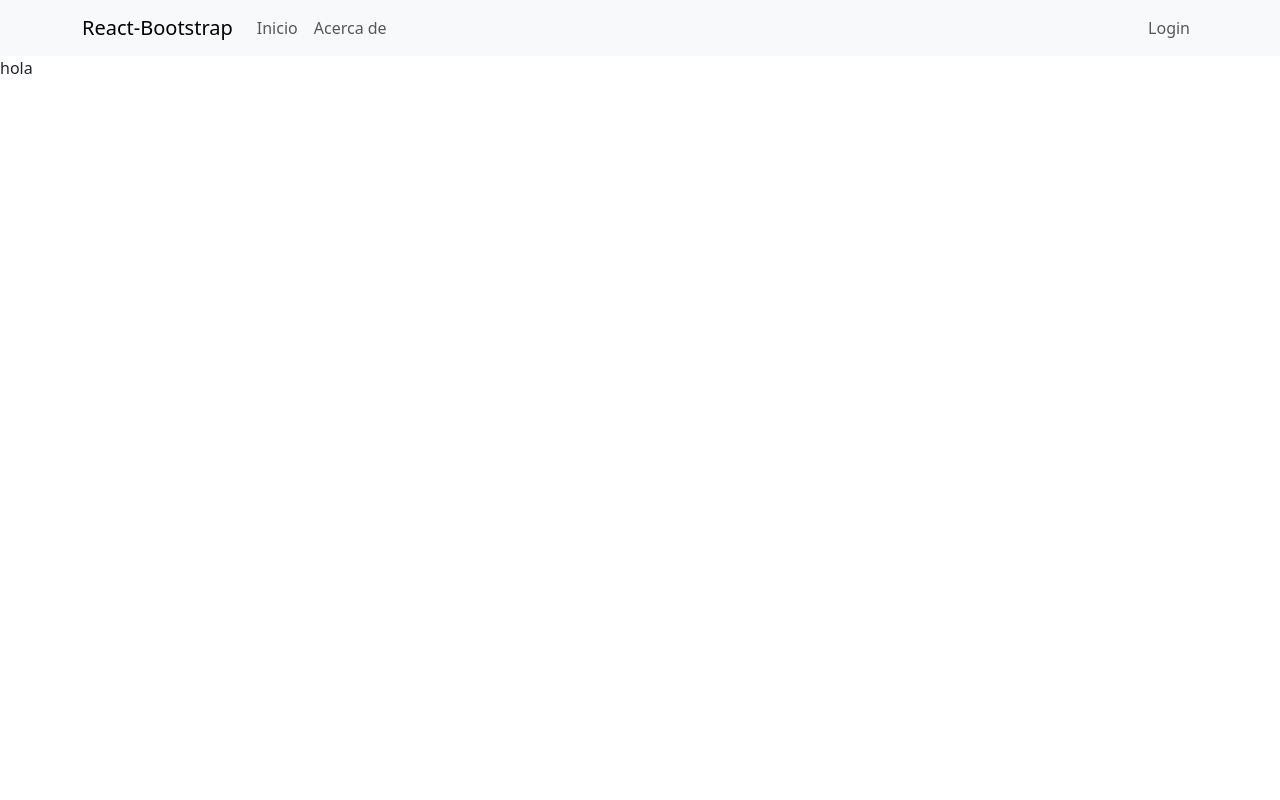
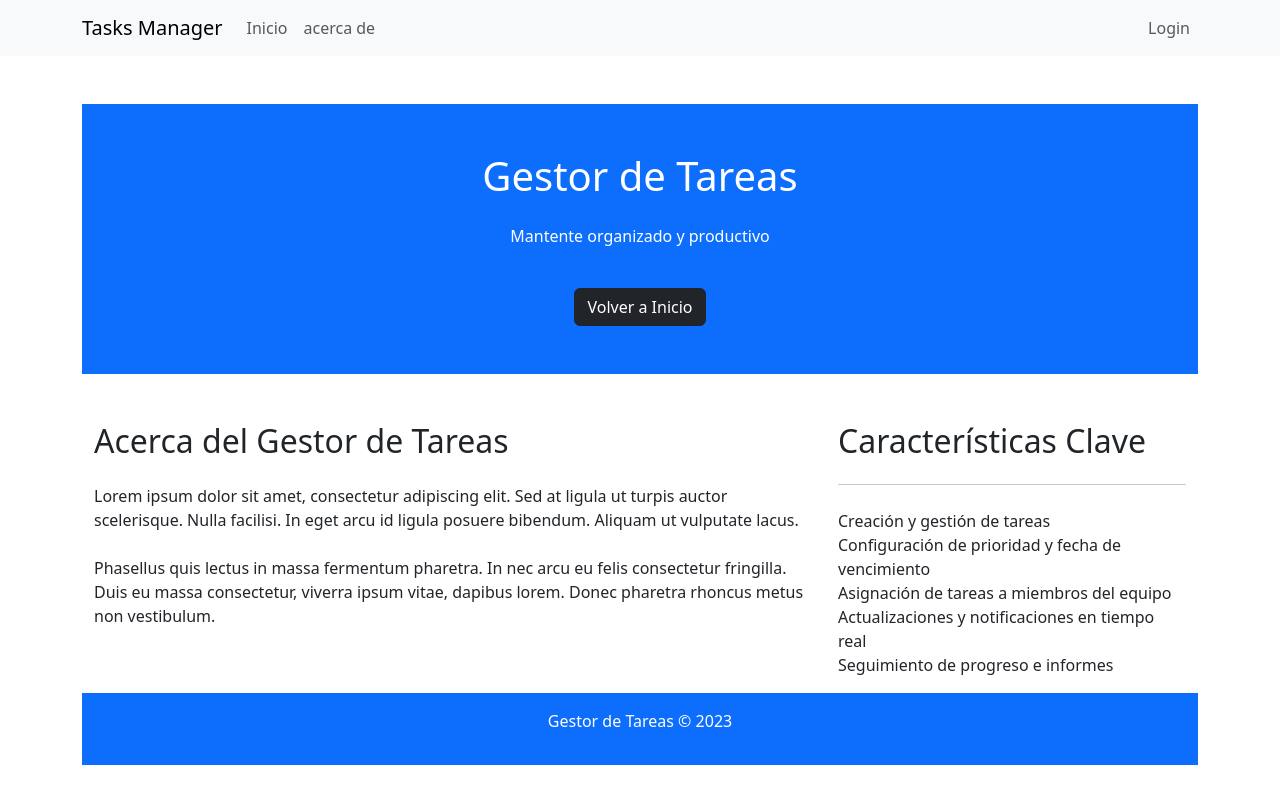
Before and after one commit to carlos060798/GESTORDETASK, a React (Vite) app in the folder front/: page /about in a window 1280 px wide. Built offline with nearby package versions, Linux system fonts and the light colour scheme.

Commit message:
version 05

```diff
--- a/front/src/componetes/Admin.jsx
+++ b/front/src/componetes/Admin.jsx
@@ -1,6 +1,11 @@
+import { Outlet } from "react-router-dom";
+import NabarAdmin from "./generales/NavbarAdmin";
+
+
 function LayautAdmin() {
     return (<>
-
+      <NabarAdmin/>
+    <Outlet/>
     </>  );
 }
 
--- a/front/src/componetes/generales/Login.jsx
+++ b/front/src/componetes/generales/Login.jsx
@@ -1,7 +1,47 @@
+import { Link } from "react-router-dom";
+
 function  Section() {
     return (
     <>
-     login
+           <div className="container my-5">
+        <h1 className="text-center fw-bold  text-primary">lNICIO DE SECCION</h1>
+        <div className="row justify-content-center">
+          <div className="col-md-10 mx-auto col-lg-5">
+            <form
+              className="p-4 p-md-5 border rounded-3 bg-body-tertiary"
+
+            >
+              <div className="form-floating mb-3">
+                <input
+                  type="email"
+                  className="form-control"
+                  placeholder="name@example.com"
+                  name="email"
+                />
+                <label htmlFor="floatingInput">Email address</label>
+              </div>
+              <div className="form-floating mb-3">
+                <input
+                  type="password"
+                  className="form-control"
+                  placeholder="Password"
+                  name="password"
+
+                />
+                <label htmlFor="floatingPassword">Password</label>
+              </div>
+             <Link to="/admin"> <button className="w-100 btn btn-lg btn-primary" >
+
+                Login
+              </button>
+              </Link>
+              <hr className="my-4" />
+
+              <small className="text-body-secondary"></small>
+            </form>
+          </div>
+        </div>
+      </div>
 
 
     </> );
--- a/front/src/componetes/generales/Navbar.jsx
+++ b/front/src/componetes/generales/Navbar.jsx
@@ -8,12 +8,12 @@ function Menu() {
   return (
     <Navbar collapseOnSelect expand="lg" className="bg-body-tertiary">
       <Container>
-        <Navbar.Brand href="#home">React-Bootstrap</Navbar.Brand>
+        <Navbar.Brand href="#home">Tasks Manager </Navbar.Brand>
         <Navbar.Toggle aria-controls="responsive-navbar-nav" />
         <Navbar.Collapse className="text-center" id="responsive-navbar-nav">
           <Nav className="me-auto">
           <Link to="/inicio" className="nav-link">Inicio</Link>
-            <Link to="/about" className="nav-link">Acerca de</Link>
+            <Link to="/about" className="nav-link">acerca de</Link>
 
 
 
--- a/front/src/componetes/generales/NavbarAdmin.jsx
+++ b/front/src/componetes/generales/NavbarAdmin.jsx
@@ -1,7 +1,37 @@
 function NabarAdmin() {
     return (<>
-
-    </>  );
+<nav className="navbar navbar-expand-lg bg-body-tertiary">
+  <div className="container">
+    <a className="navbar-brand" href="#">Navbar</a>
+    <button className="navbar-toggler" type="button" data-bs-toggle="collapse" data-bs-target="#navbarNavDropdown" aria-controls="navbarNavDropdown" aria-expanded="false" aria-label="Toggle navigation">
+      <span className="navbar-toggler-icon"></span>
+    </button>
+    <div className="collapse navbar-collapse justify-content-end" id="navbarNavDropdown">
+      <ul className="navbar-nav">
+        <li className="nav-item">
+          <a className="nav-link active" aria-current="page" href="#">Home</a>
+        </li>
+        <li className="nav-item">
+          <a className="nav-link" href="#">Features</a>
+        </li>
+        <li className="nav-item">
+          <a className="nav-link" href="#">Pricing</a>
+        </li>
+        <li className="nav-item dropdown">
+          <a className="nav-link dropdown-toggle" href="#" role="button" data-bs-toggle="dropdown" aria-expanded="false">
+            Dropdown link
+          </a>
+          <ul className="dropdown-menu">
+            <li><a className="dropdown-item" href="#">Action</a></li>
+            <li><a className="dropdown-item" href="#">Another action</a></li>
+            <li><a className="dropdown-item" href="#">Something else here</a></li>
+          </ul>
+        </li>
+      </ul>
+    </div>
+  </div>
+</nav>
+    </>  )
 }
 
 export default NabarAdmin;
--- a/front/src/pages/About.jsx
+++ b/front/src/pages/About.jsx
@@ -1,7 +1,55 @@
+import React from 'react';
+import { Link } from 'react-router-dom';
+
 function Nosotros() {
-    return ( <>
-        hola
-    </> );
+  return (
+    <>
+        <>
+      <div className="mt-5 container">
+      <div className="bg-primary text-white text-center py-5">
+        <h1 className="text-4xl font-bold">Gestor de Tareas</h1>
+        <p className="text-xl mt-4">Mantente organizado y productivo</p>
+        <Link to="/" className="mt-4">
+          <button className="btn btn-dark mt-4">Volver a Inicio</button>
+        </Link>
+      </div>
+
+      <div className="container mt-5">
+        <div className="row">
+          <div className="col-md-8">
+            <h2 className="text-2xl font-bold">Acerca del Gestor de Tareas</h2>
+            <p className="mt-4">
+              Lorem ipsum dolor sit amet, consectetur adipiscing elit. Sed at ligula ut turpis auctor scelerisque. Nulla
+              facilisi. In eget arcu id ligula posuere bibendum. Aliquam ut vulputate lacus.
+            </p>
+            <p className="mt-4">
+              Phasellus quis lectus in massa fermentum pharetra. In nec arcu eu felis consectetur fringilla. Duis eu
+              massa consectetur, viverra ipsum vitae, dapibus lorem. Donec pharetra rhoncus metus non vestibulum.
+            </p>
+          </div>
+
+          <div className="col-md-4">
+            <h2 className="text-2xl font-bold">Características Clave</h2>
+            <hr className="mt-4" />
+            <ul className="mt-4 list-unstyled">
+              <li>Creación y gestión de tareas</li>
+              <li>Configuración de prioridad y fecha de vencimiento</li>
+              <li>Asignación de tareas a miembros del equipo</li>
+              <li>Actualizaciones y notificaciones en tiempo real</li>
+              <li>Seguimiento de progreso e informes</li>
+            </ul>
+          </div>
+        </div>
+      </div>
+
+      <div className="bg-primary text-white text-center py-3">
+        <p className="font-semibold text-2xl">Gestor de Tareas © 2023</p>
+      </div>
+    </div>
+    </>
+
+ </>
+  );
 }
 
 export default Nosotros;
--- a/front/src/pages/Inicio.jsx
+++ b/front/src/pages/Inicio.jsx
@@ -1,7 +1,21 @@
+import React from "react";
+import { Link } from "react-router-dom";
+
 function Home() {
-    return (<>
-    inicio
-    </>  );
+  return (
+    <div className="mt-5">
+      <div className="bg-primary text-white text-center py-5 mt-3rem">
+        <h1 className="text-xl font-bold">TaskManager</h1>
+        <p className="text-xl mt-4">Mantente organizada y productiva</p>
+        <Link to="/listtask" className="mt-4">
+          <button className="btn btn-dark mt-4">Empezar</button>
+        </Link>
+        <div className="text-blue-500 text-center py-3 mt-8">
+          <p className="font-semibold text-xl mb-0">Task Manager &copy; 2023</p>
+        </div>
+      </div>
+    </div>
+  );
 }
 
 export default Home;
```
Also changed, not shown: 1 other file (tests, documents, lock files or other folders).
